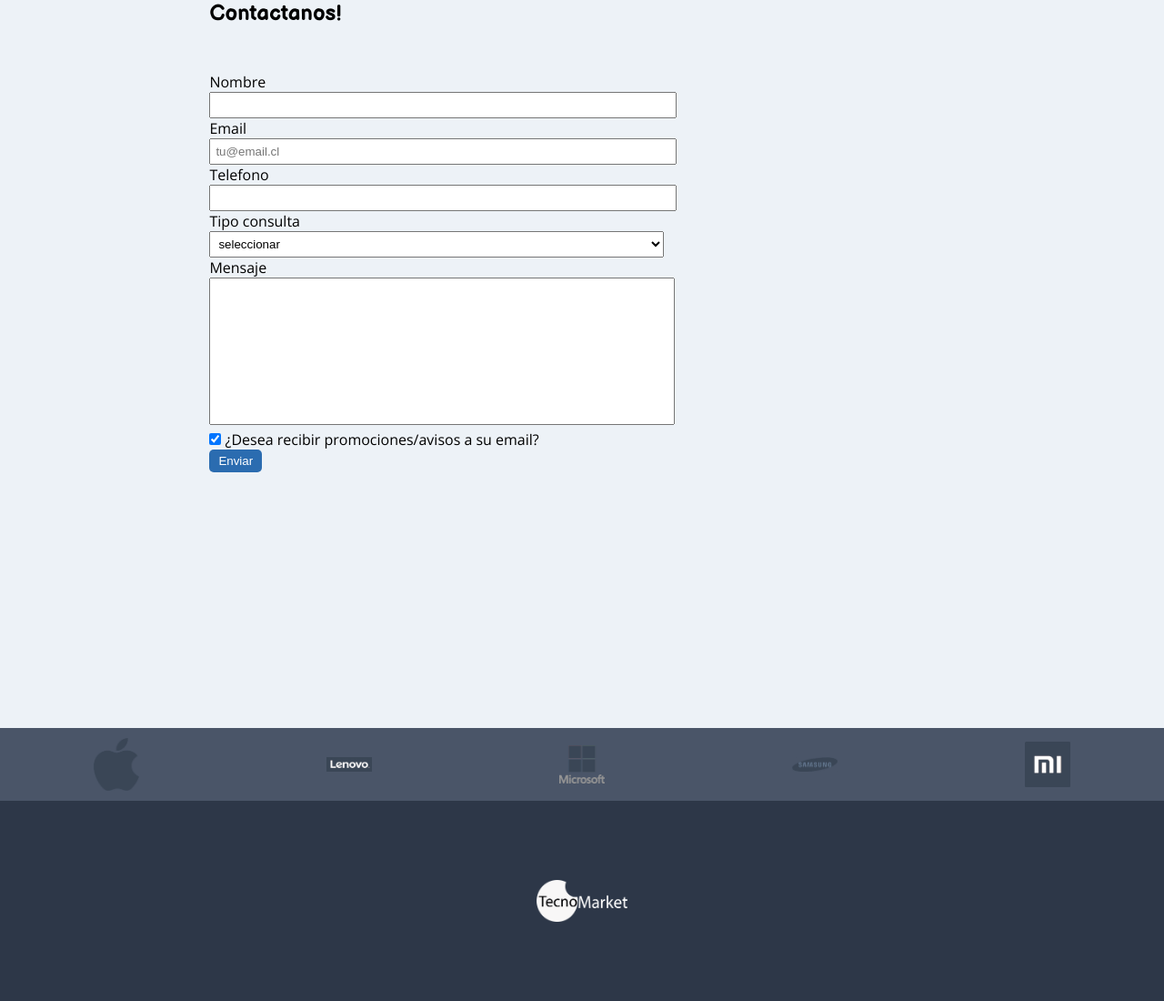
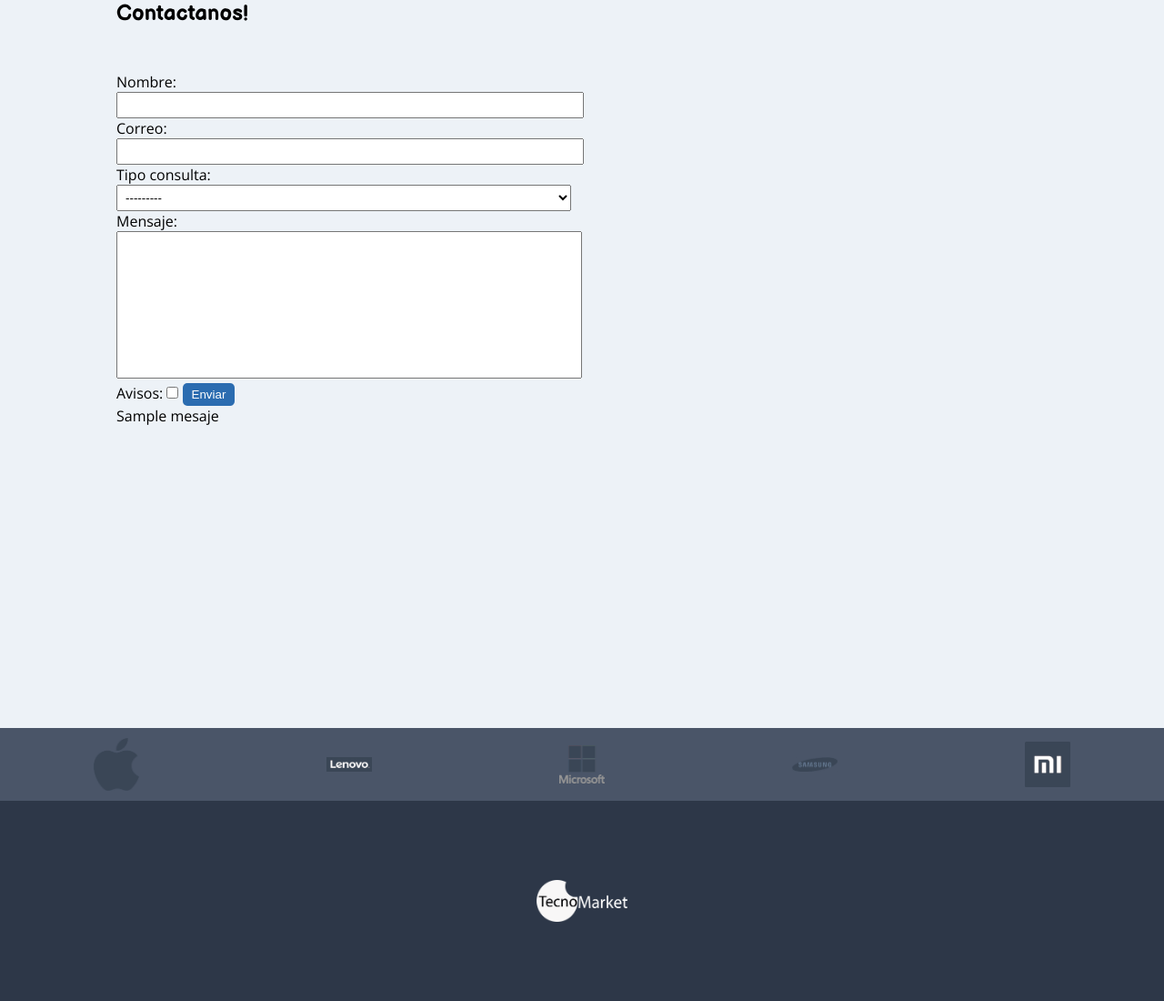
Before and after one commit to codecsrayo/tecnomarket, a Django app: template app/templates/app/contacto.html in a window 1280 px wide. Shown: the part 80-1180 px from the top of the page at 91% size. Run offline with Django 4.2, Linux system fonts and the light colour scheme; tables that the repository leaves empty hold one stand-in row (values such as "Sample post"); the template is opened without the code that fills it: values that come from a table or form of the project are taken from there, most other values are stand-ins (such as "Sample title", 1, 10 or a date in 2020); parts of the project's set-up code (start-up, migrations or seed data) failed here and were passed over; some libraries are stand-ins or nearby versions.

Commit message:
creación del formulario.

```diff
--- /dev/null
+++ b/app/forms.py
@@ -0,0 +1,9 @@
+from django import forms
+from .models import Contacto
+
+class ContactoForm(forms.ModelForm):
+
+    class Meta:
+        model = Contacto
+        #fields = ["nombre", "correo", "tipo_consulta", "mensaje", "avisos"]
+        fields = '__all__'
--- a/app/models.py
+++ b/app/models.py
@@ -20,3 +20,25 @@ class Producto(models.Model):
 
     def __str__(self):
         return self.nombre
+
+
+
+opciones_consultas = [
+
+    [0, "Consulta"],
+    [1, "Reclamo"],
+    [2, "Sugerencia"],
+    [3, "Felicitaciones"]
+
+
+
+
+]
+class Contacto(models.Model):
+    nombre = models.CharField(max_length=50)
+    correo = models.EmailField()
+    tipo_consulta = models.IntegerField(choices=opciones_consultas)
+    mensaje = models.TextField()
+    avisos = models.BooleanField()
+    def __str__(self) -> str:
+        return self.nombre
--- a/app/templates/app/base.html
+++ b/app/templates/app/base.html
@@ -12,6 +12,7 @@
     {%endblock%}
 
     {% load static %}
+
     <link rel="stylesheet" href={% static "app/css/estilos.css" %}>
 
 </head>
@@ -19,7 +20,7 @@
 
 
     <header id="header">
-        <img class="menu" src="img/menuiconwhite.png" alt="menu" id="menu">
+        <img class="menu" src="{% static 'app/img/menuiconwhite.png' %}" alt="menu" id="menu">
         <div class="contenedor_logo">
             <img  class="logo"  src="{% static 'app/img/tecnomarketpngicono.png' %}" alt="logo">
         </div>
--- a/app/templates/app/contacto.html
+++ b/app/templates/app/contacto.html
@@ -2,63 +2,28 @@
 
 {% block contenido %}
 
-<div id="contenido">
+
     <h2>Contactanos!</h2>
-    <form action="" class="formulario_contacto" id="formulario_contacto">
-        <label for="nombre">Nombre</label>
-        <input type="text" id="nombre" name="nombre">
-        <br>
-        <label for="email">Email</label>
-        <input type="email" id="email" name="email" placeholder="tu@email.cl">
-        <br>
-        <label for="telefono">Telefono</label>
-        <input type="number" name="telefono" id="telefono">
-        <br>
-        <label for="tipoconsulta">Tipo consulta</label>
-        <select name="tipoconsulta" id="tipoconsulta">
-            <option value="">seleccionar</option>
-            <option value="consulta">consulta</option>
-            <option value="reclamo">reclamo</option>
-            <option value="sugerencia">sugerencia</option>
-            <option value="felicitaciones">felicitaciones</option>
-        </select>
-        <br>
-        <label for="mensaje">Mensaje</label>
-        <textarea name="mensaje" id="mensaje" cols="30" rows="10"></textarea>
-        <br>
-        <input type="checkbox" name="avisos" id="avisos" checked>
-        <label for="avisos">¿Desea recibir promociones/avisos a su email?</label>
-        <br>
-        <!--
+    <form action="" class="formulario_contacto" method="post" >
 
-        <label for="">Sexo</label>
-        <label for="masculino">Masculino</label>
-        <input type="radio" name="sexo" id="masculino" checked>
-        <label for="femenino">Femenino</label>
-        <input type="radio" name="sexo" id="femenino">
+        {% csrf_token %}
 
-        <br>
+        {{form}}
 
-        <label for="fechanacimiento">Fecha nacimiento</label>
-        <input type="date" name="fechanacimiento" id="fechanacimiento">
-        <br>
-        <label for="color">Color</label>
-        <input type="color" name="color" id="color">
 
-        <br>
-        <input type="datetime-local" name="" id="">-->
-
-        <button type="button" id="btnEnviar" class="button">Enviar</button>
+        <button type="submit" id="btnEnviar" class="button">Enviar</button>
 
 
     </form>
+
+    {{mesaje}}
 
     <table id="tablacontactos">
 
     </table>
 
 
-</div>
+
 
 
 {%endblock%}
--- a/config/settings.py
+++ b/config/settings.py
@@ -39,6 +39,7 @@ INSTALLED_APPS = [
     'django.contrib.staticfiles',
     'app.apps.AppConfig',
     'django.contrib.humanize',
+    'crispy_forms',
 ]
 
 MIDDLEWARE = [
```
Also changed, not shown: app/admin.py (+9 -1 lines), app/views.py (+17 -1 lines), app/migrations/0003_contacto.py (added), 2 other files.
